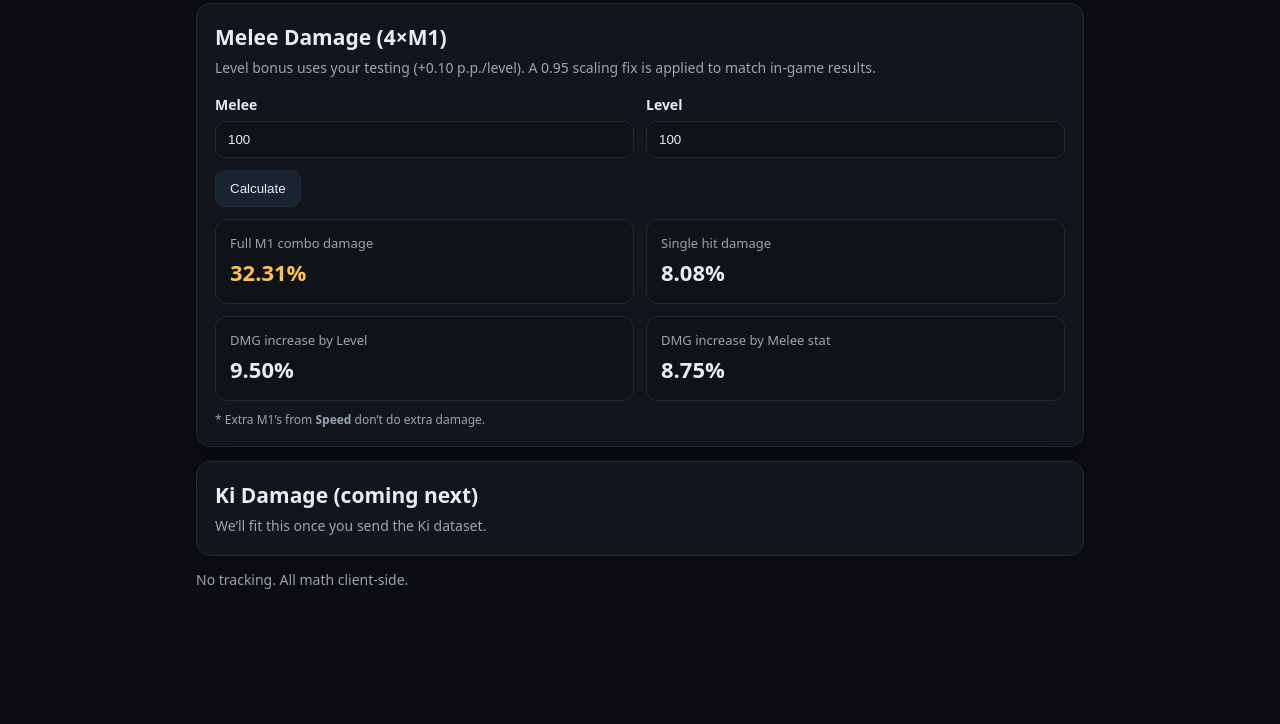
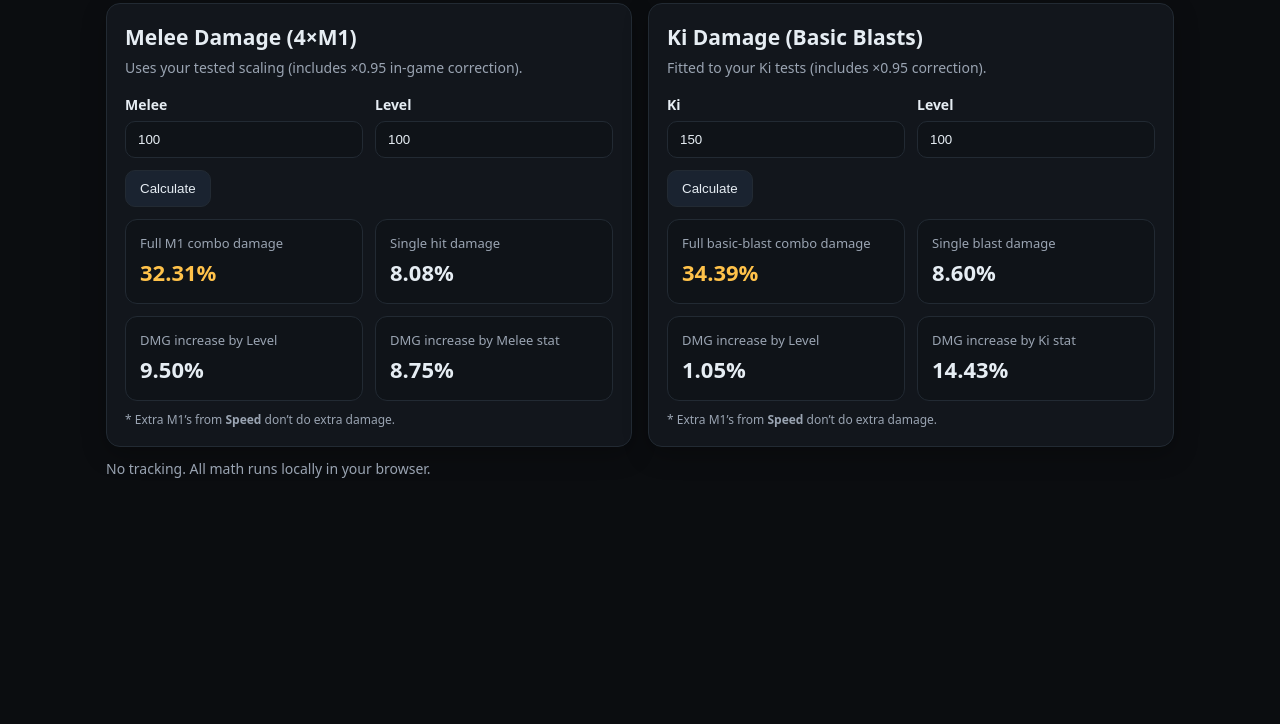
Before and after one commit to CrYm1/FinalStandRemasteredCalculator, a plain HTML site: page index.html in a window 1280 px wide. Shown: the part 76-800 px from the top of the page. Drawn offline with Linux system fonts and the light colour scheme.

Commit message:
Update index.html

```diff
--- a/index.html
+++ b/index.html
@@ -7,30 +7,32 @@
 <style>
   :root{
     --bg:#0b0d10; --card:#12161c; --muted:#9aa4b2; --text:#e6edf3; --accent:#ffc24a;
-    --ok:#20c997; --line:#222a33;
+    --line:#222a33;
   }
   *{box-sizing:border-box}
   body{margin:0;background:var(--bg);color:var(--text);font:14px/1.45 system-ui,Segoe UI,Roboto,Ubuntu,"Helvetica Neue",Arial}
-  .wrap{max-width:920px;margin:32px auto;padding:0 16px}
+  .wrap{max-width:1100px;margin:32px auto;padding:0 16px}
   header{display:flex;align-items:center;gap:12px;margin-bottom:18px}
   h1{font-size:20px;margin:0}
-  .card{background:var(--card);border:1px solid var(--line);border-radius:14px;padding:18px;margin:14px 0;box-shadow:0 0 0 1px rgba(0,0,0,.04),0 8px 24px rgba(0,0,0,.25)}
+  .two-col{display:grid;grid-template-columns:1fr 1fr;gap:16px}
+  @media (max-width:900px){ .two-col{grid-template-columns:1fr} }
+  .card{background:var(--card);border:1px solid var(--line);border-radius:14px;padding:18px;box-shadow:0 0 0 1px rgba(0,0,0,.04),0 8px 24px rgba(0,0,0,.25)}
+  .muted{color:var(--muted)}
   .grid{display:grid;grid-template-columns:repeat(12,1fr);gap:12px}
-  .col-4{grid-column:span 4} .col-6{grid-column:span 6} .col-12{grid-column:span 12}
+  .col-6{grid-column:span 6} .col-12{grid-column:span 12}
   label{display:block;font-weight:600;margin:8px 0 6px}
-  input,select{width:100%;background:#0f1318;border:1px solid var(--line);color:var(--text);
+  input{width:100%;background:#0f1318;border:1px solid var(--line);color:var(--text);
     border-radius:10px;padding:10px 12px;outline:none}
   input:focus{border-color:#2b86ff}
-  .muted{color:var(--muted)}
   .btn{cursor:pointer;background:#1a2330;color:var(--text);border:1px solid var(--line);border-radius:10px;padding:10px 14px}
   .btn:hover{border-color:#2b86ff}
-  .stats{display:grid;grid-template-columns:repeat(12,1fr);gap:12px;margin-top:12px}
-  .stat{grid-column:span 6;background:#0f1318;border:1px solid var(--line);border-radius:12px;padding:14px}
-  .stat .label{font-size:13px;color:var(--muted);margin-bottom:4px}
-  .stat .value{font-size:22px;font-weight:800}
+  .stats{display:grid;grid-template-columns:1fr 1fr;gap:12px;margin-top:12px}
+  @media (max-width:560px){ .stats{grid-template-columns:1fr} }
+  .stat{background:#0f1318;border:1px solid var(--line);border-radius:12px;padding:14px}
+  .label{font-size:13px;color:var(--muted);margin-bottom:4px}
+  .value{font-size:22px;font-weight:800}
+  .accent{color:var(--accent)}
   .sidenote{margin-top:10px;color:var(--muted);font-size:12px}
-  .accent{color:var(--accent)}
-  @media (max-width:640px){ .stat{grid-column:span 12} }
 </style>
 </head>
 <body>
@@ -40,13 +42,14 @@
       <h1>Final Stand Remastered — Damage Calculator</h1>
     </header>
 
+    <div class="two-col">
+      <!-- MELEE CARD -->
       <div class="card">
         <h2 style="margin:0 0 6px">Melee Damage (4×M1)</h2>
         <div class="muted" style="margin-bottom:8px">
-        Level bonus uses your testing (+0.10 p.p./level). A 0.95 scaling fix is applied to match in-game results.
+          Uses your tested scaling (includes ×0.95 in-game correction).
         </div>
 
-      <!-- Inputs -->
         <div class="grid">
           <div class="col-6">
             <label>Melee</label>
@@ -54,85 +57,116 @@
           </div>
           <div class="col-6">
             <label>Level</label>
-          <input id="level" type="number" min="0" step="1" value="100">
+            <input id="levelM" type="number" min="0" step="1" value="100">
           </div>
         </div>
 
-      <div style="margin-top:12px">
-        <button class="btn" id="calcBtn">Calculate</button>
-      </div>
+        <div style="margin-top:12px"><button class="btn" id="calcMelee">Calculate</button></div>
 
-      <!-- Results -->
         <div class="stats">
-        <div class="stat">
-          <div class="label">Full M1 combo damage</div>
-          <div class="value accent" id="outTotal">–</div>
-        </div>
-        <div class="stat">
-          <div class="label">Single hit damage</div>
-          <div class="value" id="outHit">–</div>
-        </div>
-        <div class="stat">
-          <div class="label">DMG increase by Level</div>
-          <div class="value" id="outLvl">–</div>
-        </div>
-        <div class="stat">
-          <div class="label">DMG increase by Melee stat</div>
-          <div class="value" id="outMelee">–</div>
-        </div>
+          <div class="stat"><div class="label">Full M1 combo damage</div><div class="value accent" id="m_total">–</div></div>
+          <div class="stat"><div class="label">Single hit damage</div><div class="value" id="m_hit">–</div></div>
+          <div class="stat"><div class="label">DMG increase by Level</div><div class="value" id="m_lvl">–</div></div>
+          <div class="stat"><div class="label">DMG increase by Melee stat</div><div class="value" id="m_melee">–</div></div>
         </div>
 
         <div class="sidenote">* Extra M1’s from <b>Speed</b> don’t do extra damage.</div>
       </div>
 
-    <!-- Ki section placeholder -->
+      <!-- KI CARD -->
       <div class="card">
-      <h2 style="margin:0 0 6px">Ki Damage (coming next)</h2>
-      <div class="muted">We’ll fit this once you send the Ki dataset.</div>
+        <h2 style="margin:0 0 6px">Ki Damage (Basic Blasts)</h2>
+        <div class="muted" style="margin-bottom:8px">
+          Fitted to your Ki tests (includes ×0.95 correction).
         </div>
 
-    <div class="muted" style="margin-top:6px">No tracking. All math client-side.</div>
+        <div class="grid">
+          <div class="col-6">
+            <label>Ki</label>
+            <input id="ki" type="number" min="0" step="1" value="150">
+          </div>
+          <div class="col-6">
+            <label>Level</label>
+            <input id="levelK" type="number" min="0" step="1" value="100">
+          </div>
+        </div>
+
+        <div style="margin-top:12px"><button class="btn" id="calcKi">Calculate</button></div>
+
+        <div class="stats">
+          <div class="stat"><div class="label">Full basic-blast combo damage</div><div class="value accent" id="k_total">–</div></div>
+          <div class="stat"><div class="label">Single blast damage</div><div class="value" id="k_hit">–</div></div>
+          <div class="stat"><div class="label">DMG increase by Level</div><div class="value" id="k_lvl">–</div></div>
+          <div class="stat"><div class="label">DMG increase by Ki stat</div><div class="value" id="k_ki">–</div></div>
+        </div>
+
+        <div class="sidenote">* Extra M1’s from <b>Speed</b> don’t do extra damage.</div>
+      </div>
+    </div>
+
+    <div class="muted" style="margin-top:12px">No tracking. All math runs locally in your browser.</div>
   </div>
 
 <script>
-/**
- * Hidden model constants (from your testing):
- * Base combo intercept = 14.8 p.p.
- * Melee term = 0.35 * Melee^0.71
- * Level bonus = +0.10 p.p. per level
- * Global scaling fix = ×0.95 (matches in-game)
- */
-const BASE = 14.8;
-const COEF = 0.35;
-const EXP  = 0.71;
-const LVL_PP = 0.10;
+  // ---- Formatting helper
+  const fmt = x => (Number.isFinite(x)? x.toFixed(2)+'%' : '–');
+
+  // ---- Constants (from your tests)
   const SCALE = 0.95;
 
-function fmt(x){ return Number.isFinite(x) ? x.toFixed(2) + '%' : '–'; }
+  // Melee model (4×M1)
+  const M_BASE = 14.8;
+  const M_COEF = 0.35;
+  const M_EXP  = 0.71;
+  const M_LVL  = 0.10; // p.p. per level (combo)
 
-function calc(){
+  function calcMelee(){
     const melee = Math.max(0, parseFloat(document.getElementById('melee').value || 0));
-  const level = Math.max(0, parseFloat(document.getElementById('level').value || 0));
+    const level = Math.max(0, parseFloat(document.getElementById('levelM').value || 0));
 
-  // Components (scaled to match in-game)
-  const meleeExtraRaw = COEF * Math.pow(melee, EXP);
-  const levelBonusRaw = LVL_PP * level;
+    const extraMelee_raw = M_COEF * Math.pow(melee, M_EXP);
+    const lvlBonus_raw   = M_LVL  * level;
 
-  const meleeExtra = SCALE * meleeExtraRaw;    // DMG increase by Melee stat (combo p.p.)
-  const levelBonus = SCALE * levelBonusRaw;    // DMG increase by Level (combo p.p.)
+    const extraMelee = SCALE * extraMelee_raw; // DMG increase by Melee (combo)
+    const lvlBonus   = SCALE * lvlBonus_raw;   // DMG increase by Level (combo)
+    const totalCombo = SCALE * (M_BASE + extraMelee_raw + lvlBonus_raw);
+    const perHit     = totalCombo / 4;
 
-  const totalCombo = SCALE * (BASE + meleeExtraRaw + levelBonusRaw); // Full combo %
-  const perHit = totalCombo / 4;
-
-  // Outputs
-  document.getElementById('outTotal').textContent = fmt(totalCombo);
-  document.getElementById('outHit').textContent   = fmt(perHit);
-  document.getElementById('outLvl').textContent   = fmt(levelBonus);
-  document.getElementById('outMelee').textContent = fmt(meleeExtra);
+    document.getElementById('m_total').textContent = fmt(totalCombo);
+    document.getElementById('m_hit').textContent   = fmt(perHit);
+    document.getElementById('m_lvl').textContent   = fmt(lvlBonus);
+    document.getElementById('m_melee').textContent = fmt(extraMelee);
   }
 
-document.getElementById('calcBtn').addEventListener('click', calc);
-calc(); // initial render
+  // Ki model (Basic Blasts, 4-hit combo style aggregation)
+  // Ki Combo % ≈ 0.95 × ( 19.9 + 0.0101 × Ki^1.46 + 0.0111 × Level )
+  const K_BASE = 19.9;
+  const K_COEF = 0.0101;
+  const K_EXP  = 1.46;
+  const K_LVL  = 0.0111; // p.p. per level (combo, pre-scale)
+
+  function calcKi(){
+    const ki    = Math.max(0, parseFloat(document.getElementById('ki').value || 0));
+    const level = Math.max(0, parseFloat(document.getElementById('levelK').value || 0));
+
+    const extraKi_raw = K_COEF * Math.pow(ki, K_EXP);
+    const lvlBonus_raw = K_LVL * level;
+
+    const extraKi   = SCALE * extraKi_raw;     // DMG increase by Ki (combo)
+    const lvlBonus  = SCALE * lvlBonus_raw;    // DMG increase by Level (combo)
+    const totalCombo = SCALE * (K_BASE + extraKi_raw + lvlBonus_raw);
+    const perHit     = totalCombo / 4;
+
+    document.getElementById('k_total').textContent = fmt(totalCombo);
+    document.getElementById('k_hit').textContent   = fmt(perHit);
+    document.getElementById('k_lvl').textContent   = fmt(lvlBonus);
+    document.getElementById('k_ki').textContent    = fmt(extraKi);
+  }
+
+  // Bind + initial render
+  document.getElementById('calcMelee').addEventListener('click', calcMelee);
+  document.getElementById('calcKi').addEventListener('click', calcKi);
+  calcMelee(); calcKi();
 </script>
 </body>
 </html>
```
Lines whose indentation alone changed are shown as unchanged.
